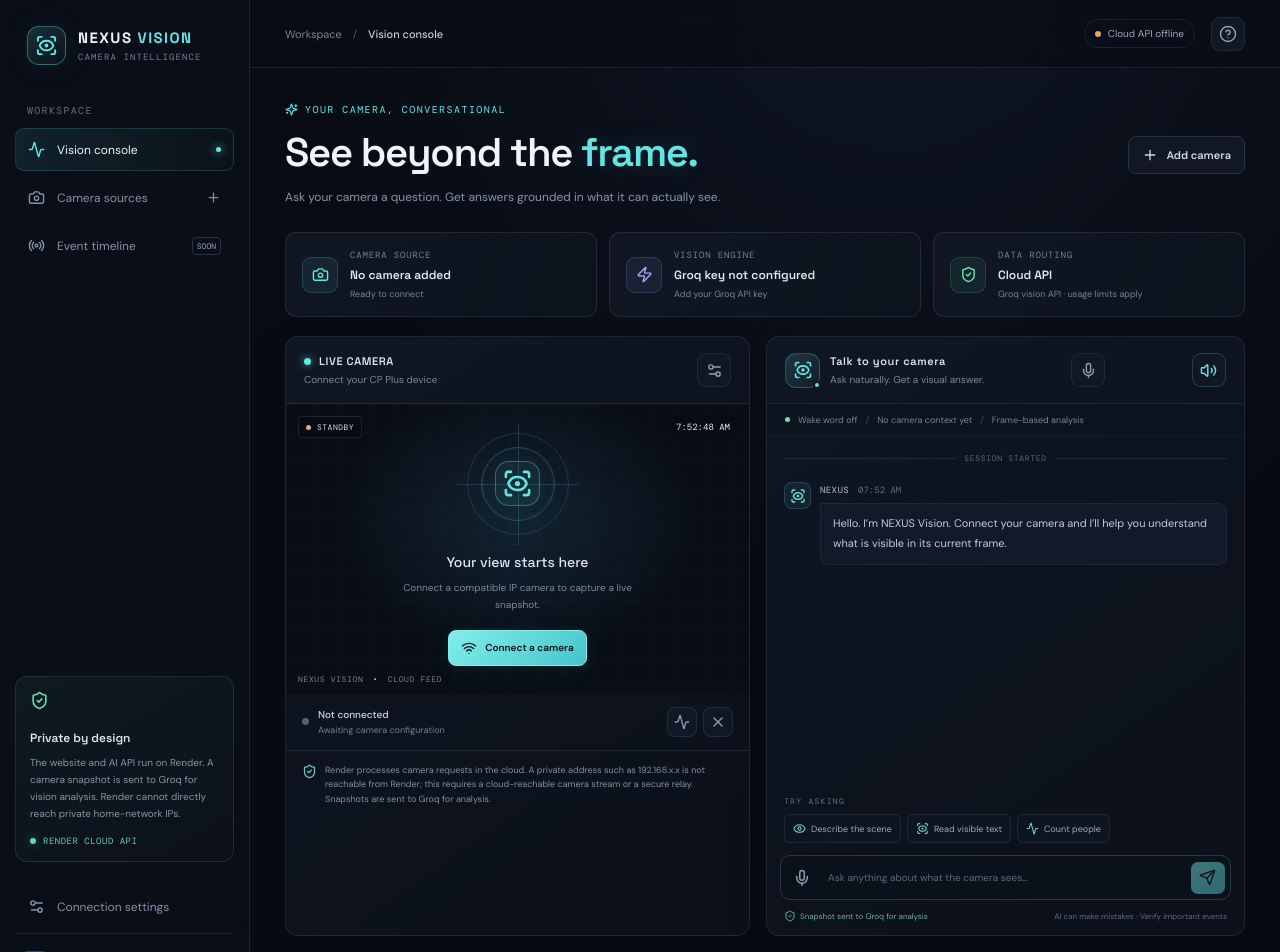
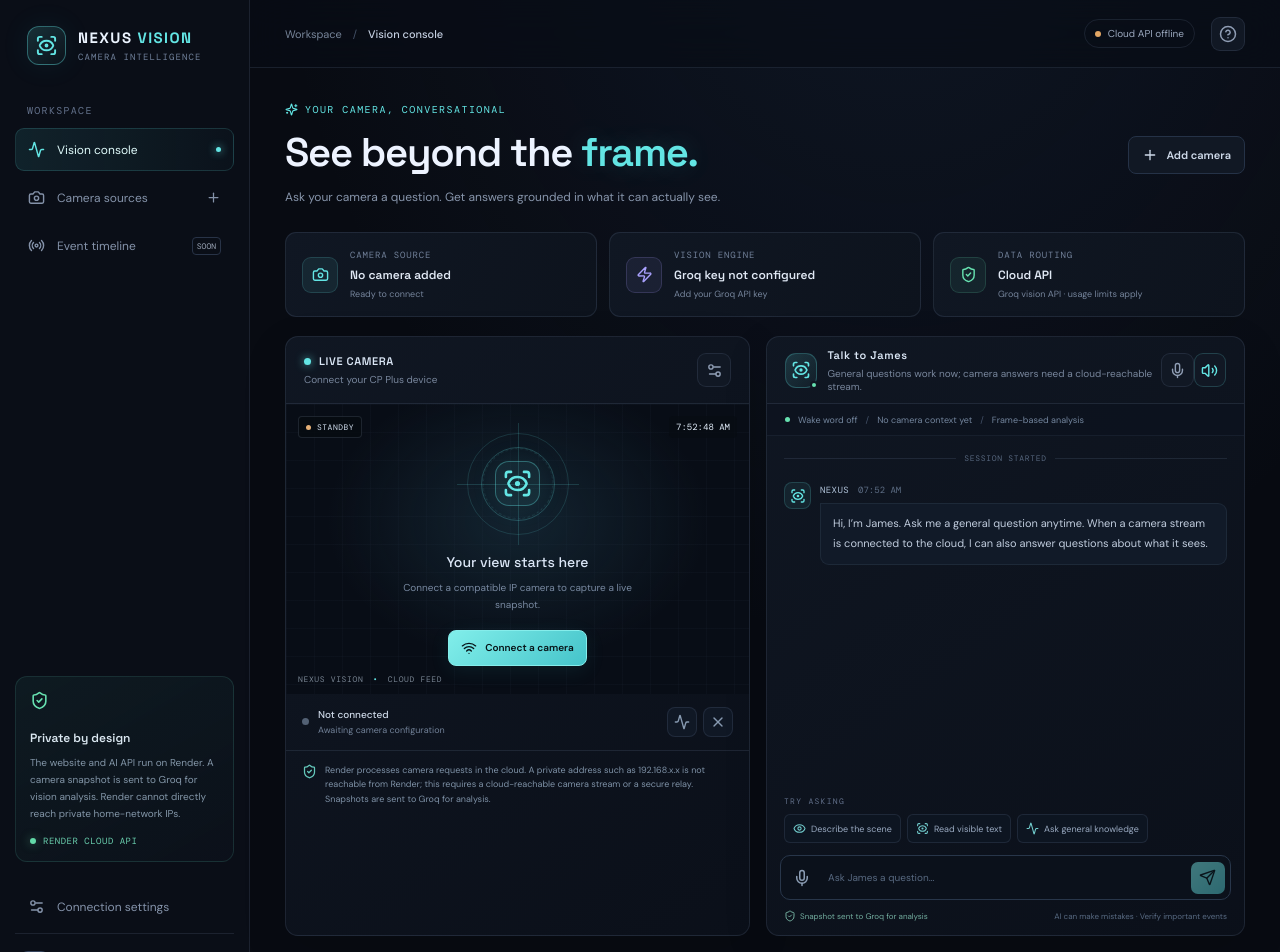
Before and after one commit to scrolltrapsboy-commits/cctv-, a React (Vite) app in the folder web/: page / in a window 1280 px wide. Shown: the top 952 px of the page. Built offline with nearby package versions, Linux system fonts and the light colour scheme; no server answers.

Commit message:
Make James voice assistant usable for general cloud questions

```diff
--- a/web/src/main.jsx
+++ b/web/src/main.jsx
@@ -14,7 +14,7 @@
   const [showSetup, setShowSetup] = useState(false);
   const [busy, setBusy] = useState(false);
   const [question, setQuestion] = useState('');
-  const [messages, setMessages] = useState([{ role: 'assistant', text: 'Hello. I’m NEXUS Vision. Connect your camera and I’ll help you understand what is visible in its current frame.', time: new Date() }]);
+  const [messages, setMessages] = useState([{ role: 'assistant', text: 'Hi, I’m James. Ask me a general question anytime. When a camera stream is connected to the cloud, I can also answer questions about what it sees.', time: new Date() }]);
   const [snapshot, setSnapshot] = useState('');
   const [cameraStatus, setCameraStatus] = useState('Not connected');
   const [toast, setToast] = useState('');
@@ -76,7 +76,7 @@
       const r = await fetch(`${API}/api/ask`, { method: 'POST', headers: { 'Content-Type': 'application/json' }, body: JSON.stringify({ question: text }), signal: AbortSignal.timeout(130000) });
       const d = await r.json(); if (!r.ok) throw new Error(d.detail || 'Unable to get answer');
       setMessages(m => [...m, { role: 'assistant', text: d.answer, time: new Date(), source: 'Groq vision API' }]);
-      if (d.snapshot_mime_type && !snapshot) takeSnapshot(); speak(d.answer);
+      if (d.camera_used && d.snapshot_mime_type && !snapshot) takeSnapshot(); speak(d.answer);
     } catch (e) { setMessages(m => [...m, { role: 'error', text: `I couldn't answer that: ${e.message}. Check Render logs, stream reachability, Groq API key, and model quota.`, time: new Date() }]); }
     finally { setBusy(false); }
   }
@@ -131,7 +131,7 @@
           } else {
             awaitingCommandRef.current = true;
             setWakeStatus('I’m listening — ask your question');
-            speak('Hi! I’m listening. What would you like to know?');
+            speak('What can I do for you?');
           }
         }
       };
@@ -183,7 +183,7 @@
             <div className="camera-hint"><ShieldCheck size={15}/><span>Render processes camera requests in the cloud. A private address such as 192.168.x.x is not reachable from Render; this requires a cloud-reachable camera stream or a secure relay. Snapshots are sent to Groq for analysis.</span></div>
           </section>
 
-          <section className="panel chat-panel"><div className="panel-header chat-heading"><div className="assistant-heading"><div className="assistant-avatar"><ScanEye size={20}/><span/></div><div><div className="panel-title">Talk to your camera</div><div className="panel-subtitle">Ask naturally. Get a visual answer.</div></div></div><button className={`small-icon-btn ${wakeEnabled ? 'selected' : ''}`} title={wakeEnabled ? 'Turn off Hey James listening' : 'Enable Hey James wake word'} onClick={startWakeWord} aria-label="Toggle Hey James wake word"><Mic size={17}/></button><button className={`small-icon-btn ${speaking ? 'selected' : ''}`} title={speaking ? 'Mute spoken answers' : 'Enable spoken answers'} onClick={() => { setSpeaking(!speaking); if (speaking) window.speechSynthesis?.cancel(); }} aria-label="Toggle spoken answers">{speaking ? <Volume2 size={17}/> : <VolumeX size={17}/>}</button></div>
+          <section className="panel chat-panel"><div className="panel-header chat-heading"><div className="assistant-heading"><div className="assistant-avatar"><ScanEye size={20}/><span/></div><div><div className="panel-title">Talk to James</div><div className="panel-subtitle">General questions work now; camera answers need a cloud-reachable stream.</div></div></div><button className={`small-icon-btn ${wakeEnabled ? 'selected' : ''}`} title={wakeEnabled ? 'Turn off Hey James listening' : 'Enable Hey James wake word'} onClick={startWakeWord} aria-label="Toggle Hey James wake word"><Mic size={17}/></button><button className={`small-icon-btn ${speaking ? 'selected' : ''}`} title={speaking ? 'Mute spoken answers' : 'Enable spoken answers'} onClick={() => { setSpeaking(!speaking); if (speaking) window.speechSynthesis?.cancel(); }} aria-label="Toggle spoken answers">{speaking ? <Volume2 size={17}/> : <VolumeX size={17}/>}</button></div>
             <div className="chat-context"><span className="context-pulse"/><span>{wakeStatus}</span><span className="context-separator">/</span><span>{health.camera_configured ? `Context: ${camName}` : 'No camera context yet'}</span><span className="context-separator">/</span><span>Frame-based analysis</span></div>
             <div className="messages">
               <div className="date-divider"><span/> SESSION STARTED <span/></div>
@@ -191,8 +191,8 @@
               {busy && <div className="message-row assistant"><div className="message-avatar assistant"><ScanEye size={16}/></div><div className="message-main"><div className="message-meta"><strong>NEXUS</strong><time>Thinking…</time></div><div className="bubble thinking"><span/><span/><span/><em>Examining current camera frame</em></div></div></div>}
               <div ref={chatEndRef}/>
             </div>
-            <div className="suggestion-area"><div className="suggestions-label">TRY ASKING</div><div className="suggestions"><button onClick={() => ask('Describe what is visible in the current camera frame.')}> <Eye size={13}/> Describe the scene</button><button onClick={() => ask('Read any visible text or signs in the image.')}> <ScanEye size={13}/> Read visible text</button><button onClick={() => ask('How many people are visible? Explain any uncertainty.')}> <Activity size={13}/> Count people</button></div></div>
-            <form className="composer" onSubmit={e => { e.preventDefault(); ask(); }}><button type="button" className={`mic-btn ${listening ? 'listening' : ''}`} title="Speak a question" onClick={toggleMic}>{listening ? <MicOff size={18}/> : <Mic size={18}/>}</button><input ref={inputRef} value={question} onChange={e => setQuestion(e.target.value)} placeholder="Ask anything about what the camera sees…" disabled={busy}/><button type="submit" className="send-btn" disabled={busy || !question.trim()} aria-label="Send question"><Send size={17}/></button></form>
+            <div className="suggestion-area"><div className="suggestions-label">TRY ASKING</div><div className="suggestions"><button onClick={() => ask('Describe what is visible in the current camera frame.')}> <Eye size={13}/> Describe the scene</button><button onClick={() => ask('Read any visible text or signs in the image.')}> <ScanEye size={13}/> Read visible text</button><button onClick={() => ask('Explain how artificial intelligence works in simple words.')}> <Activity size={13}/> Ask general knowledge</button></div></div>
+            <form className="composer" onSubmit={e => { e.preventDefault(); ask(); }}><button type="button" className={`mic-btn ${listening ? 'listening' : ''}`} title="Speak a question" onClick={toggleMic}>{listening ? <MicOff size={18}/> : <Mic size={18}/>}</button><input ref={inputRef} value={question} onChange={e => setQuestion(e.target.value)} placeholder="Ask James a question…" disabled={busy}/><button type="submit" className="send-btn" disabled={busy || !question.trim()} aria-label="Send question"><Send size={17}/></button></form>
             <div className="composer-note"><span><ShieldCheck size={12}/> Snapshot sent to Groq for analysis</span><span>AI can make mistakes · Verify important events</span></div>
           </section>
         </div>
```
